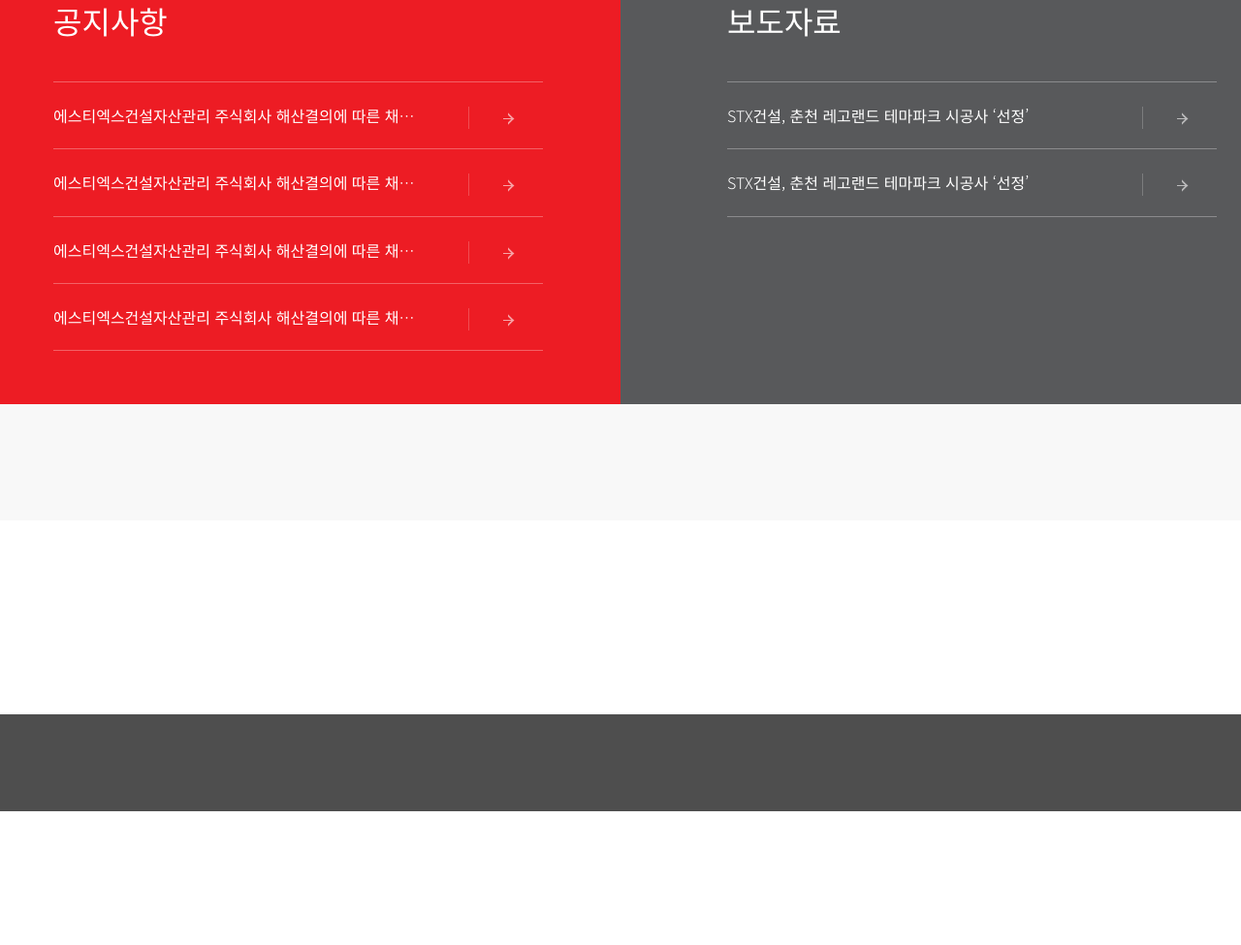
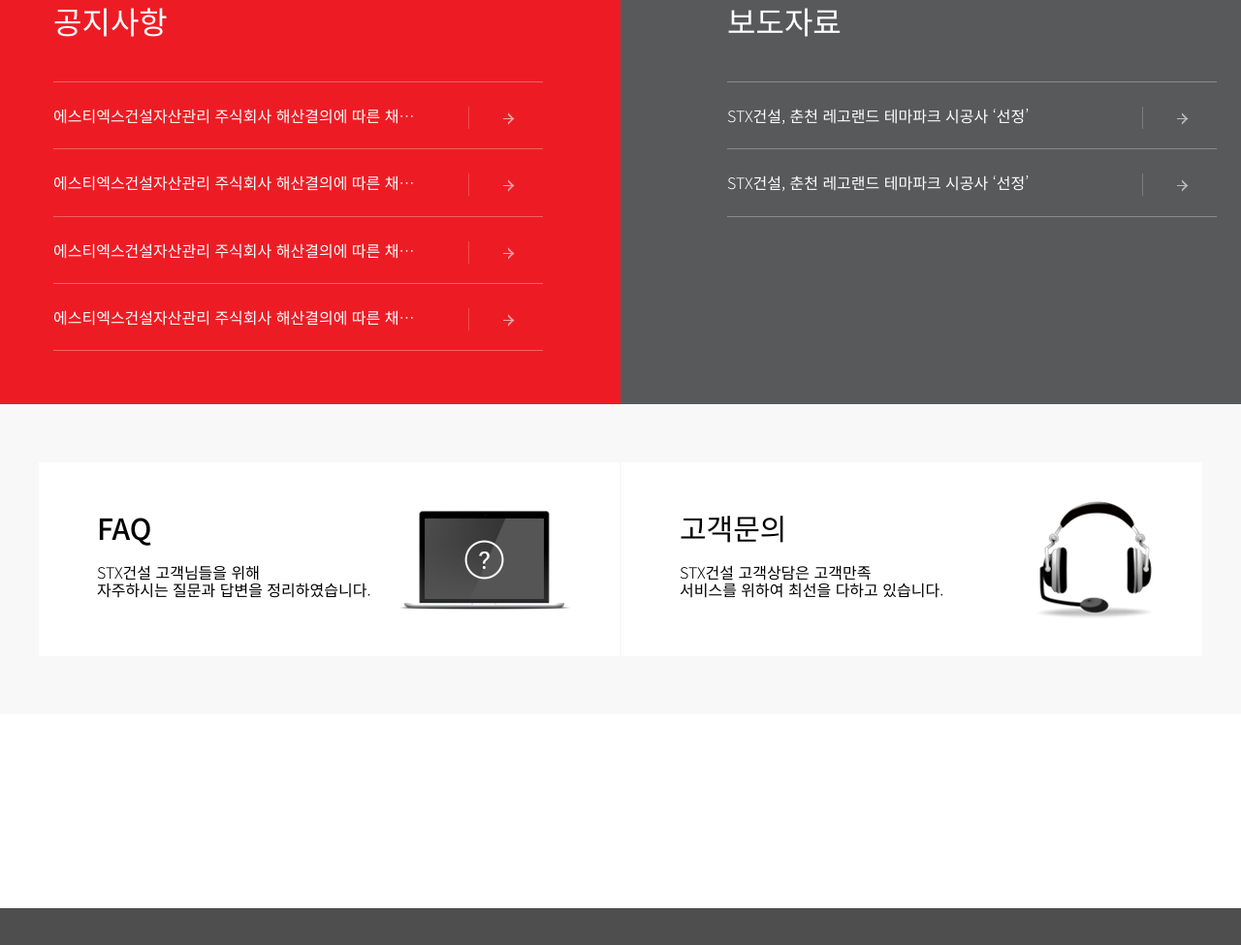
Before and after one commit to Banjae/stx, a plain HTML site: page index.html in a window 1280 px wide. Shown: the part 1875-2850 px from the top of the page at 97% size. Before the commit the page ends 2712 px from the top, so only its background shows below. Drawn offline with Linux system fonts and the light colour scheme.

Commit message:
cs영역 작업 완료

```diff
--- a/css/main.css
+++ b/css/main.css
@@ -465,6 +465,37 @@ body {
   position: relative;
   display: block;
 }
+.cs-link {
+  position: relative;
+  display: block;
+  background: #fff;
+  width: calc(50% - 1px);
+  height: 200px;
+  padding: 50px 60px;
+}
+.cs-inner .cs-link:first-child {
+  float: left;
+  background: #fff url("../images/bg_faq.png") no-repeat;
+  background-position: calc(100% - 50px) 50%;
+}
+.cs-inner .cs-link:last-child {
+  float: right;
+  background: #fff url("../images/bg_custom.png") no-repeat;
+  background-position: calc(100% - 50px) 50%;
+}
+.cs-link h3 {
+  position: relative;
+  display: block;
+  color: #000;
+  font-size: 30px;
+  font-weight: 500;
+  margin-bottom: 20px;
+}
+.cs-link p {
+  position: relative;
+  display: block;
+  /* font-size: 16px; */
+}
 /* 회사소개 */
 .about {
   position: relative;
--- a/index.html
+++ b/index.html
@@ -198,11 +198,32 @@
       </section>
       <!-- 고객센터 -->
       <section class="cs">
-        <div class="cs-inner container"></div>
+        <div class="cs-inner container clearfix">
+          <a class="cs-link" href="#">
+            <h3>FAQ</h3>
+            <p>
+              STX건설 고객님들을 위해<br />
+              자주하시는 질문과 답변을 정리하였습니다.
+            </p>
+          </a>
+          <a class="cs-link" href="#">
+            <h3>고객문의</h3>
+            <p>
+              STX건설 고객상담은 고객만족<br />
+              서비스를 위하여 최선을 다하고 있습니다.
+            </p>
+          </a>
+        </div>
       </section>
       <!-- 회사소개 -->
       <section class="about">
-        <div class="about-inner container"></div>
+        <div class="about-inner container">
+          <div class="about-top">
+            <div></div>
+            <div></div>
+          </div>
+          <div class="about-bottom"></div>
+        </div>
       </section>
       <!-- 푸터 -->
       <footer class="footer">
```
